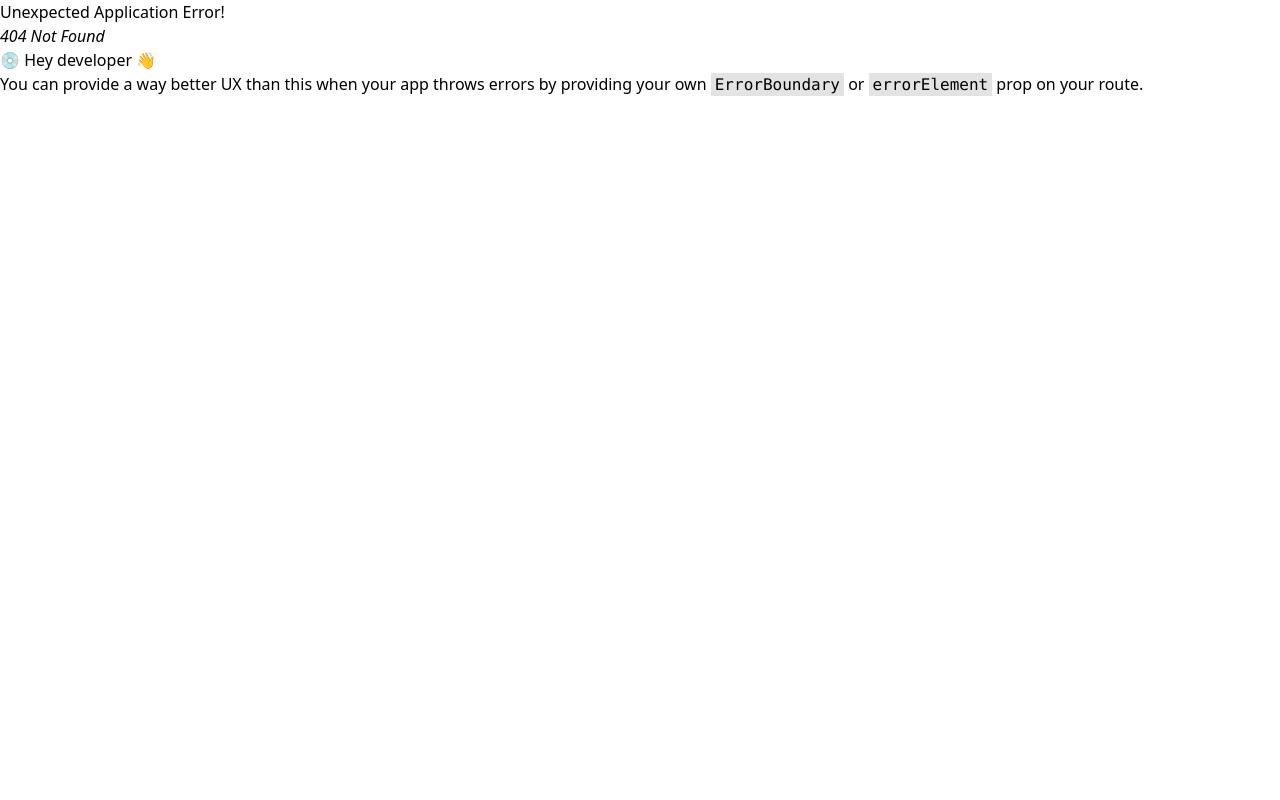
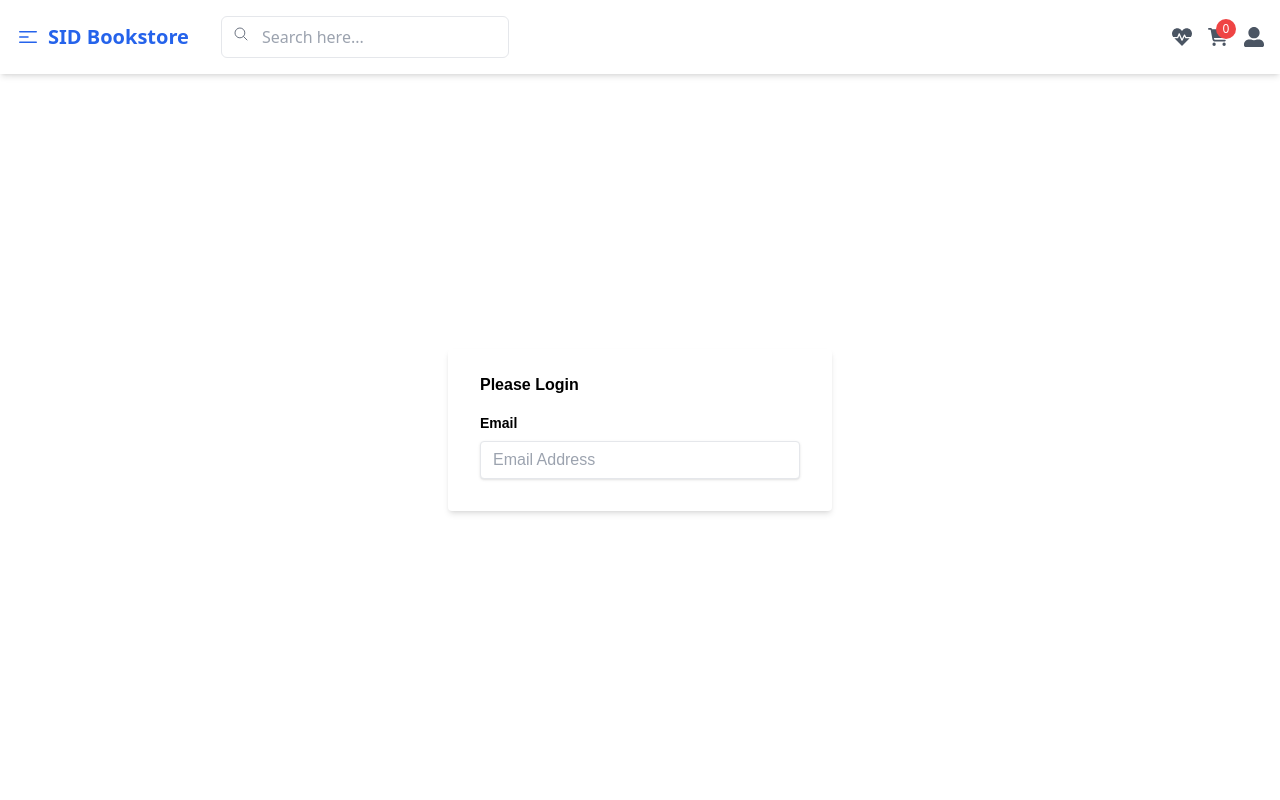
Before and after one commit to MrSidSir/sid-bookstore, a React (Vite) app: page /login in a window 1280 px wide. Before the commit this address had no page. Shown: the top 800 px of the page. Built offline with nearby package versions, Linux system fonts and the light colour scheme.

Commit message:
added email login funtion

```diff
--- /dev/null
+++ b/src/components/Login.jsx
@@ -0,0 +1,111 @@
+import React from 'react'
+// import { Link, useNavigate } from 'react-router-dom'
+// import { FaGoogle } from "react-icons/fa";
+
+
+const Login = () => {
+//   return (
+// import React from 'react';
+// import { Link } from 'react-router-dom';
+// import { useForm } from 'react-hook-form';
+// import { FaGoogle } from 'react-icons/fa';
+// import logo from '../assets/footer-logo.png'; // ✅ sid-bookstore logo path (adjust as per your folder structure)
+
+// const Login = () => {
+//   const { register, handleSubmit } = useForm();
+//   const onSubmit = (data) => {
+//     console.log(data);
+//   };
+
+//   const handleGoogleSignIn = () => {
+//     // your google sign-in logic
+//   };
+
+//   const message = ''; // Or your error message state
+
+  return (
+<div className='h-[calc(100vh-120px)] flex justify-center items-center '>
+    <div className='w-full max-w-sm mx-auto bg-white shadow-md rounded px-8 pt-6 pb-8 mb-4'>
+        <h2 className='test-xl font-semibold mb-4'> Please Login </h2>
+        <form >
+            <div>
+                <label className='block text-grey-700 text-sm font-bold mb-2'
+                htmlFor='email'>Email</label>
+                <input type="email" name="email" id="email" placeholder='Email Address' className='shadow appearance-none border rounded w-full py-2 px-3 leading-tight focus:outline-none focus:shadow'/>
+                </div>
+            </form>
+
+    </div>
+
+</div>
+
+
+
+
+
+
+
+
+
+    // <div className='h-screen bg-gradient-to-r from-blue-200 via-white to-purple-200 flex justify-center items-center'>
+    //   <div className='w-full max-w-sm mx-auto bg-white shadow-lg rounded-2xl px-8 pt-10 pb-8 relative'>
+    //     {/* sid-bookstore logo */}
+    //     <div className="absolute -top-12 left-1/2 transform -translate-x-1/2 bg-white p-2 rounded-full shadow-md">
+    //       <img src={logo} alt="sid-bookstore" className="w-16 h-16 object-contain rounded-full" />
+    //     </div>
+
+    //     <h2 className='text-2xl font-bold text-center mb-6 mt-6 text-gray-800'>Welcome Back</h2>
+
+    //     <form onSubmit={handleSubmit(onSubmit)}>
+    //       <div className='mb-4'>
+    //         <label htmlFor="email" className='block text-sm font-medium text-gray-700 mb-1'>Email</label>
+    //         <input
+    //           {...register("email", { required: true })}
+    //           type="email"
+    //           id="email"
+    //           placeholder='Enter your email'
+    //           className='w-full px-4 py-2 border border-gray-300 rounded-lg focus:ring-2 focus:ring-blue-500 focus:outline-none'
+    //         />
+    //       </div>
+
+    //       <div className='mb-4'>
+    //         <label htmlFor="password" className='block text-sm font-medium text-gray-700 mb-1'>Password</label>
+    //         <input
+    //           {...register("password", { required: true })}
+    //           type="password"
+    //           id="password"
+    //           placeholder='Enter your password'
+    //           className='w-full px-4 py-2 border border-gray-300 rounded-lg focus:ring-2 focus:ring-blue-500 focus:outline-none'
+    //         />
+    //       </div>
+
+    //       {message && <p className='text-red-500 text-sm italic mb-3'>{message}</p>}
+
+    //       <button type="submit" className='w-full bg-blue-600 hover:bg-blue-700 text-white font-semibold py-2 rounded-lg transition duration-200'>
+    //         Login
+    //       </button>
+    //     </form>
+
+    //     <p className='text-sm mt-4 text-center'>
+    //       Don’t have an account?
+    //       <Link to="/register" className='text-blue-600 hover:underline ml-1'>Register</Link>
+    //     </p>
+
+    //     {/* Google sign in */}
+    //     <div className='mt-6'>
+    //       <button
+    //         onClick={handleGoogleSignIn}
+    //         className='w-full flex items-center justify-center gap-2 bg-red-500 hover:bg-red-600 text-white font-medium py-2 px-4 rounded-lg transition duration-200'
+    //       >
+    //         <FaGoogle />
+    //         Sign in with Google
+    //       </button>
+    //     </div>
+
+    //     <p className='mt-6 text-center text-gray-400 text-xs'>© 2025 sid-bookstore. All rights reserved.</p>
+    //   </div>
+    // </div>
+  )
+}
+
+export default Login
--- /dev/null
+++ b/src/components/Register.jsx
@@ -0,0 +1,9 @@
+import React from 'react'
+
+const Register = () => {
+  return (
+    <div>Register</div>
+  )
+}
+
+export default Register
```
Also changed, not shown: src/routers/router.jsx (+10 -0 lines).
